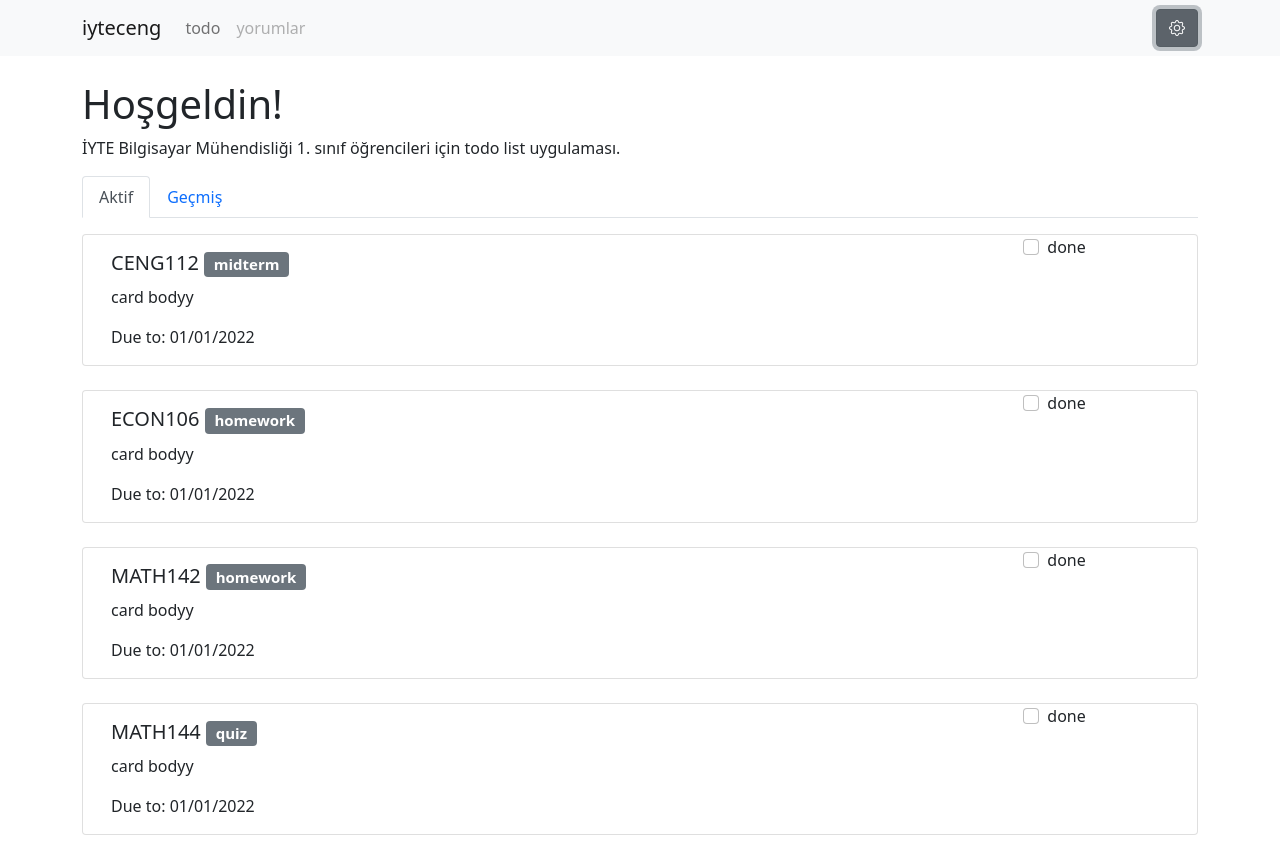
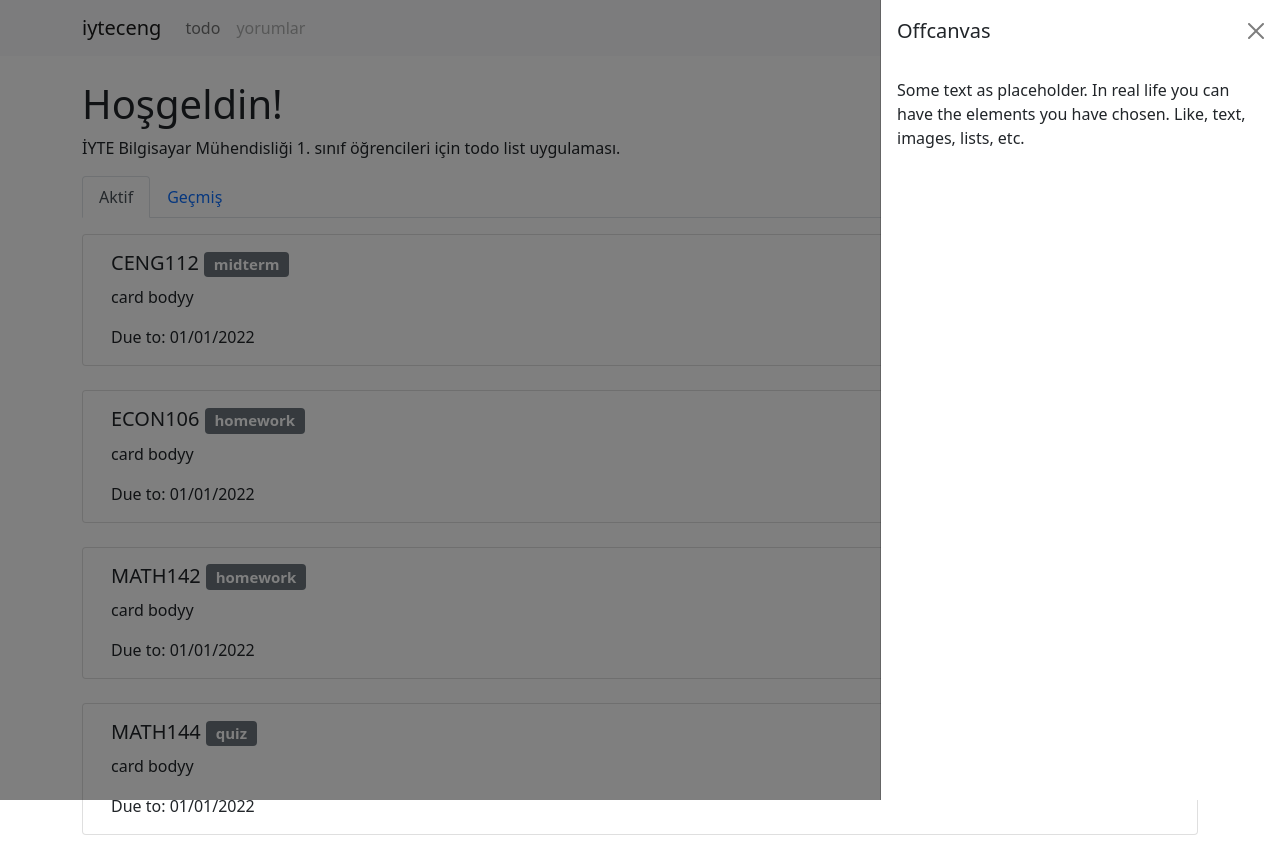
Before and after one commit to onurhizar/cengtodo-frontend, a React (Create React App) app: page / in a window 1280 px wide. Both pictures are taken after a click on the button 1177 px from the left and 28 px from the top of the page. Built offline with nearby package versions, Linux system fonts and the light colour scheme.

Commit message:
feat: offcanvas added for navbar settings icon
also site title changed to iyteceng

```diff
--- a/public/index.html
+++ b/public/index.html
@@ -9,7 +9,7 @@
       name="description"
       content="Web site created using create-react-app"
     />
-    <title>React App</title>
+    <title>iyteceng</title>
 
     <link rel="stylesheet" href="https://cdn.jsdelivr.net/npm/bootstrap-icons@1.8.1/font/bootstrap-icons.css">
   </head>
--- a/src/components/MyNavbar.js
+++ b/src/components/MyNavbar.js
@@ -1,8 +1,14 @@
-import { Nav, Navbar, Container, Button } from "react-bootstrap"
+import { Fragment, useState } from "react"
+import { Nav, Navbar, Container, Button, Offcanvas } from "react-bootstrap"
 
 function MyNavbar(){
+    const [show, setShow] = useState(false);
+    const handleShow = () => setShow(true);
+    const handleClose = () => setShow(false);
 
     return (
+        <Fragment>
+
         <Navbar bg="light">
             <Container>
             <Navbar.Brand href="#home">iyteceng</Navbar.Brand>
@@ -14,13 +20,25 @@ function MyNavbar(){
                     <Nav.Link href="#comments" disabled>yorumlar</Nav.Link>
                 </Nav>
                 <Nav>
-                    <Button variant="secondary">
+                    <Button variant="secondary" onClick={handleShow}>
                         <i class="bi bi-gear"></i>
                     </Button>
                 </Nav>
             </Navbar.Collapse>
             </Container>
         </Navbar>
+
+        <Offcanvas show={show} onHide={handleClose} placement="end">
+            <Offcanvas.Header closeButton>
+                <Offcanvas.Title>Offcanvas</Offcanvas.Title>
+            </Offcanvas.Header>
+            <Offcanvas.Body>
+            Some text as placeholder. In real life you can have the elements you
+            have chosen. Like, text, images, lists, etc.
+            </Offcanvas.Body>
+        </Offcanvas>
+
+        </Fragment>
     )
 }
 
```
